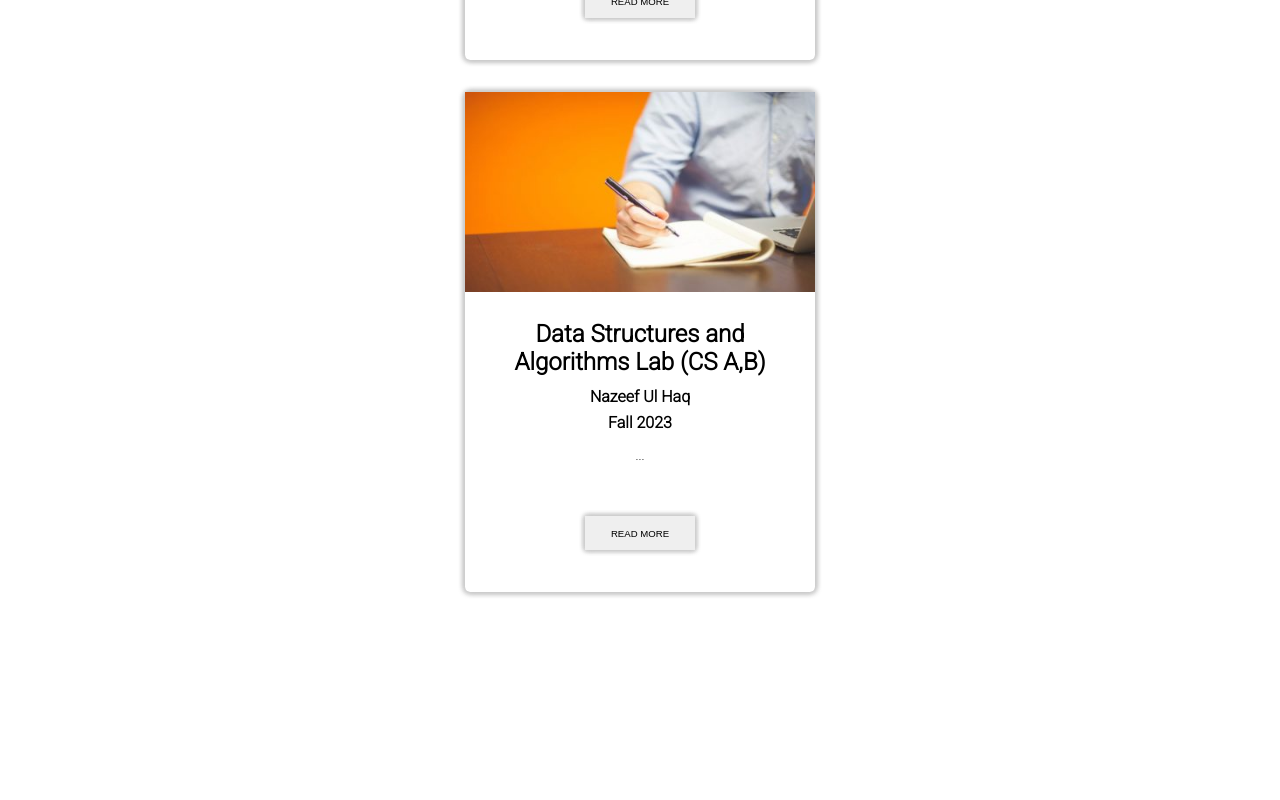
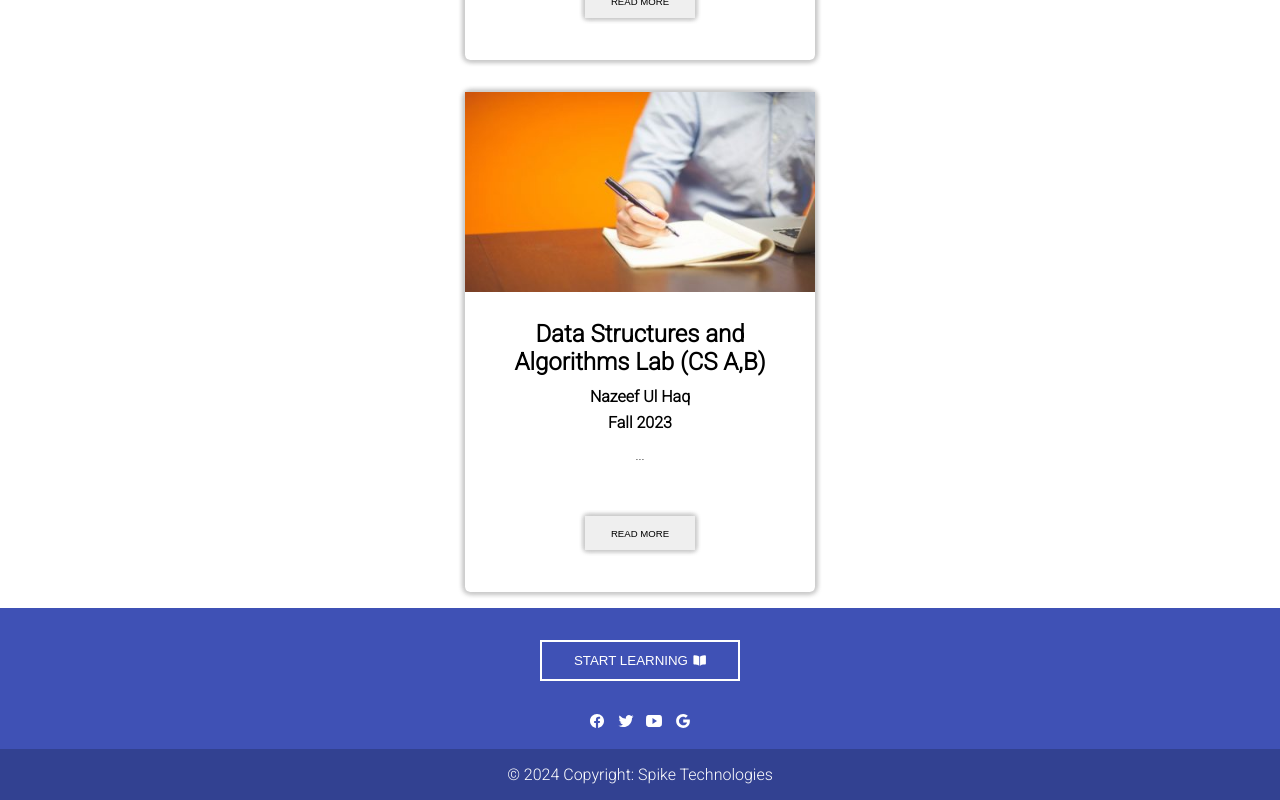
Before and after one commit to AbdulRehmani2/eduko-clone, a React (Vite) app: page / in a window 1280 px wide. Shown: the part 2104-2904 px from the top of the page. Before the commit the page ends 2712 px from the top, so only its background shows below. Built offline with nearby package versions, Linux system fonts and the light colour scheme.

Commit message:
First Page complete

```diff
--- a/index.html
+++ b/index.html
@@ -9,5 +9,7 @@
   <body>
     <div id="root"></div>
     <script type="module" src="/src/main.jsx"></script>
+    <script type="module" src="https://unpkg.com/ionicons@7.1.0/dist/ionicons/ionicons.esm.js"></script>
+    <script nomodule src="https://unpkg.com/ionicons@7.1.0/dist/ionicons/ionicons.js"></script>
   </body>
 </html>
--- a/src/App.jsx
+++ b/src/App.jsx
@@ -1,6 +1,7 @@
 import Navbar from './components/Navbar'
 import Slider from './components/Slider'
 import Cards from './components/Cards'
+import Footer from './components/Footer'
 import './App.css'
 
 function App() {
@@ -10,6 +11,7 @@ function App() {
       <Navbar></Navbar>
       <Slider></Slider>
       <Cards></Cards>
+      <Footer></Footer>
     </div>
   )
 }
--- /dev/null
+++ b/src/components/Footer.css
@@ -0,0 +1,33 @@
+.footer-container{
+    display: flex;
+    flex-direction: column;
+    align-items: center;
+    width: 100%;
+    color: white;
+    background-color: #3F51B5;
+    padding-top: 1rem;
+}
+
+.footer-container>button{
+    padding: 0.7rem 2rem;
+    color: white;
+    background-color: #3F51B5;
+    border: 2px solid white;
+    margin: 1rem 0rem;
+    display: flex;
+    align-items: center;
+}
+
+.footer-container>button>ion-icon{
+    margin-left: 0.3rem;
+}
+
+.footer-container>div>ion-icon{
+    margin: 1rem 0.4rem;
+}
+.footer-text-div{
+    background-color: rgb(0,0,0,.2);
+    width: 100%;
+    text-align: center;
+
+}
--- /dev/null
+++ b/src/components/Footer.jsx
@@ -0,0 +1,19 @@
+import './Footer.css'
+
+export default function Footer()
+{
+    return (
+        <div className="footer-container">
+            <button>START LEARNING<ion-icon name="book"></ion-icon></button>
+            <div>
+                <ion-icon name="logo-facebook"></ion-icon>
+                <ion-icon name="logo-twitter"></ion-icon>
+                <ion-icon name="logo-youtube"></ion-icon>
+                <ion-icon name="logo-google"></ion-icon>
+            </div>
+            <div className='footer-text-div'>
+                <p>© 2024 Copyright: Spike Technologies</p>
+            </div>
+        </div>
+    )
+}
--- a/src/components/Slider.jsx
+++ b/src/components/Slider.jsx
@@ -1,8 +1,8 @@
 import { useState } from "react"
 import './Slider.css'
 import slide1 from '../assets/slide1.png'
-import slide2 from '../assets/slide2.png'
-import slide3 from '../assets/slide3.png'
+import slide3 from '../assets/slide2.png'
+import slide2 from '../assets/slide3.png'
 
 
 export default function Slider()
```
